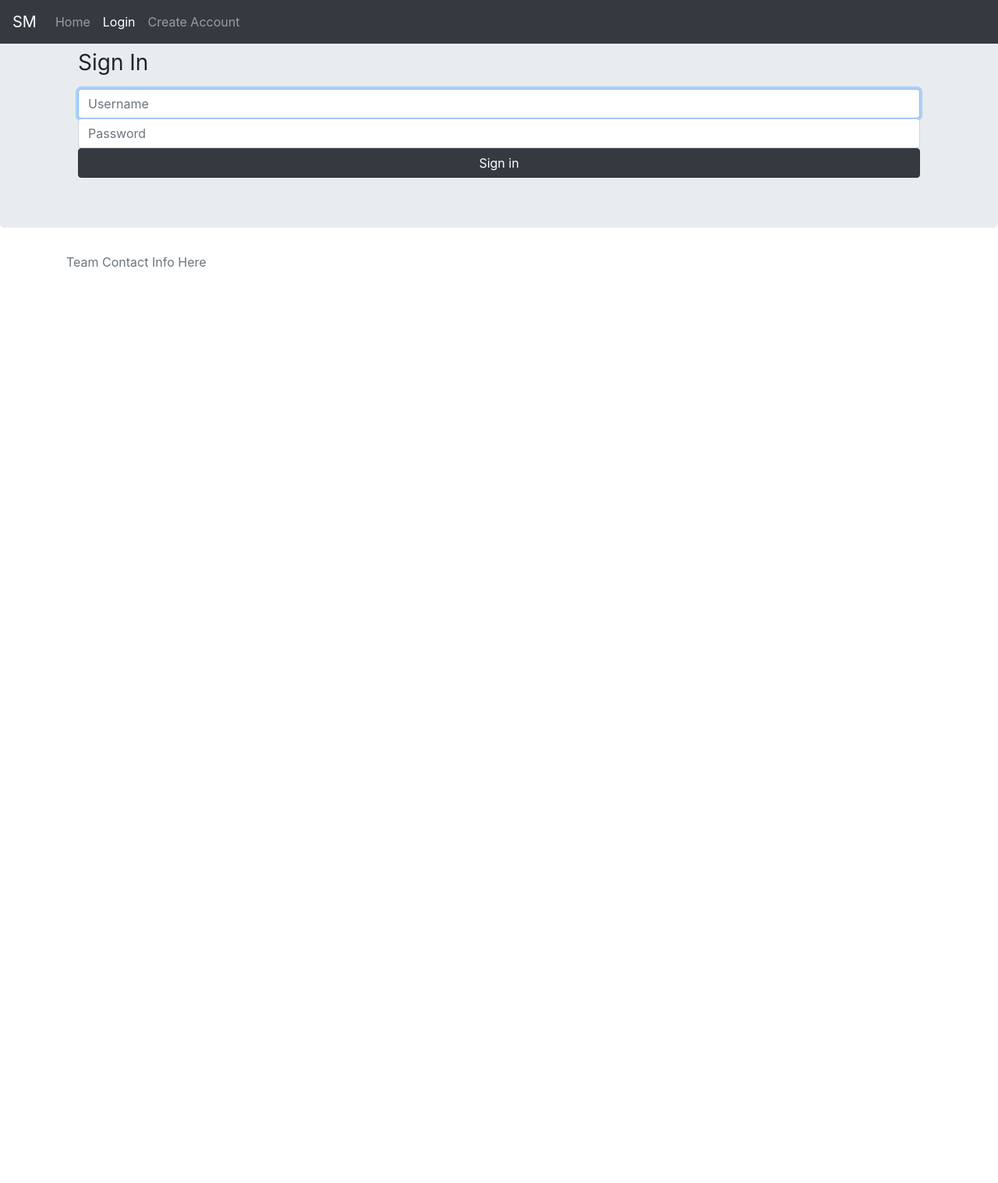
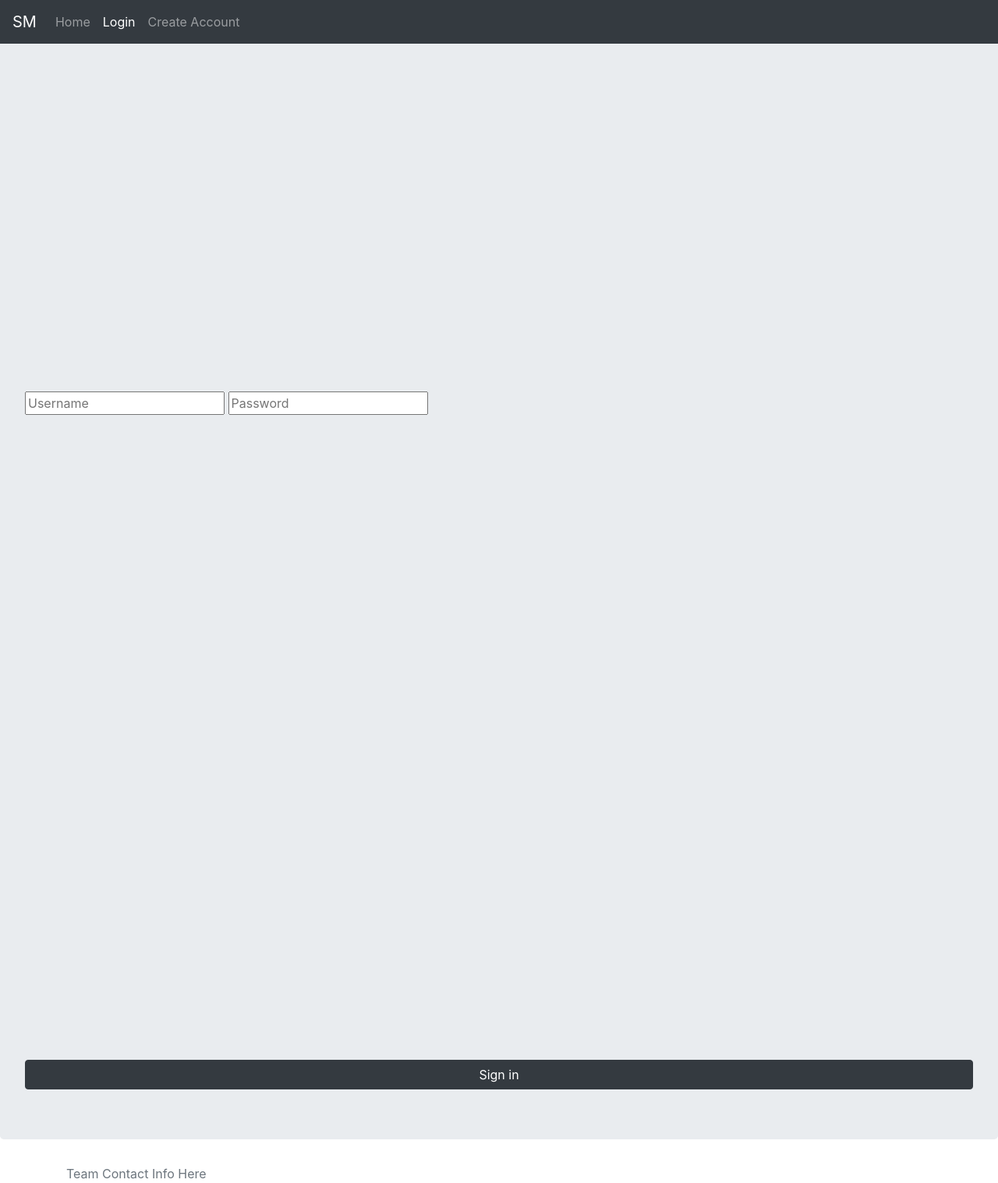
Before and after one commit to JashVaidya/Sports-Manager, a PHP site: page /login.php in a window 1280 px wide. Shown: the whole page at 78% size. Before the commit the page ends 343 px from the top, so only its background shows below. Run offline with PHP 8.4, Linux system fonts and the light colour scheme.

Commit message:
changed UI and added glass effect

```diff
--- a/PHP/login.php
+++ b/PHP/login.php
@@ -1,6 +1,5 @@
 <!DOCTYPE html>
 <html lang="en">
-
 <head>
     <meta charset="utf-8">
     <meta name="viewport" content="width=device-width, initial-scale=1, shrink-to-fit=no">
@@ -9,7 +8,6 @@
     <link rel="stylesheet" href="../CSS/custom.css">
     <title>Login</title>
 </head>
-
 <body>
 <nav class="navbar navbar-expand-md navbar-dark bg-dark fixed-top">
     <a class="navbar-brand" href="index.php">SM</a>
@@ -33,25 +31,15 @@
         </ul>
     </div>
 </nav>
-<div class="jumbotron">
-    <div class="container">
-        <header class="landing">
-            <div class="container">
-                <div class="landing-text">
-                    <form action="account.php" class="form-signin">
-                        <h1 class="h3 mb-3 font-weight-normal">Sign In</h1>
-                        <label for="inputUserName" class="sr-only">Username</label>
-                        <input type="text" id="inputUserName" class="form-control" placeholder="Username" required=""
-                               autofocus="">
-                        <label for="inputPassword" class="sr-only">Password</label>
-                        <input type="password" id="inputPassword" class="form-control" placeholder="Password"
-                               required="">
-                        <button class="btn btn-md btn-dark btn-block" type="submit">Sign in</button>
-                    </form>
-                </div>
-            </div>
-        </header>
-    </div>
+
+<div id="loginbg" class="jumbotron">
+  <div class="glass-signin-join">
+    <form class="form-signin" action="account.php">
+      <input style="margin-top:12%;left:10%;" type="text" class="form-ui" placeholder="Username">
+      <input style="margin-top:36%;left:10%;" type="password" class="form-ui" placeholder="Password">
+      <button style="margin-top:68%;left:10.5%;" class="btn btn-md btn-dark btn-block form-btn" type="submit">Sign in</button>
+    </form>
+  </div>
 </div>
 
 <footer class="footer">
```
